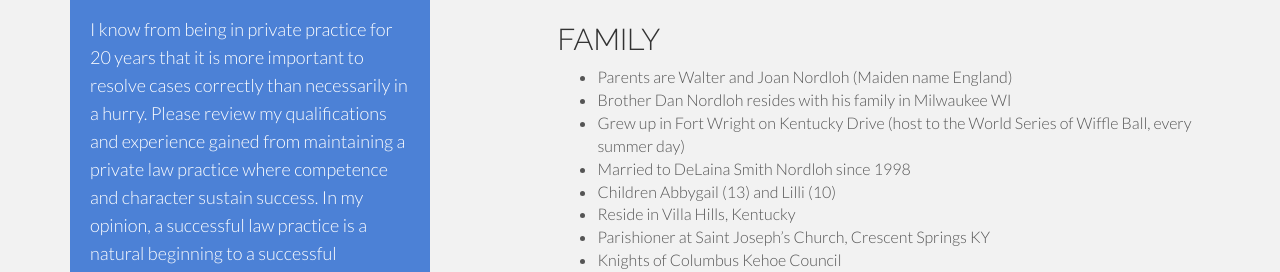
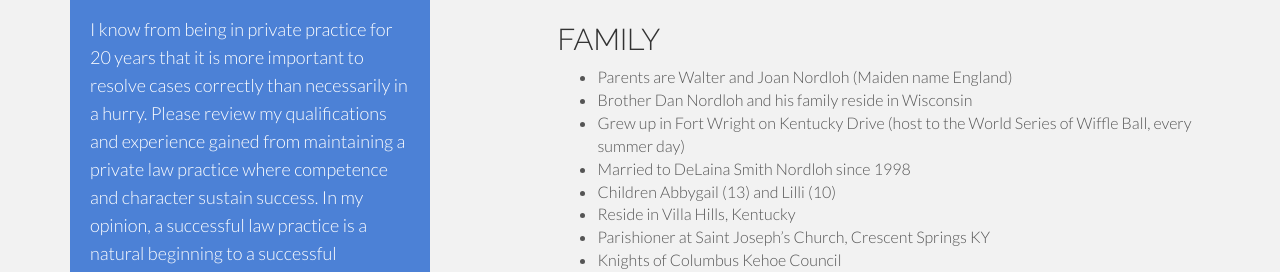
Before and after one commit to NORDLOHFORJUDGE/NordlohForJudge, a Jekyll site: the page built from index.html, in a window 1280 px wide and 900 px high, scrolled down 2996 px. Shown: the part 170-442 px from the top of the window. Built offline with Jekyll 4.4.1, drawn with Linux system fonts in a browser that asks for light colours; Markdown is read by kramdown in place of the engine named in the settings; comment, search, counter and statistics services are not loaded.

Commit message:
Updated profile.md

```diff
--- a/_includes/profile.md
+++ b/_includes/profile.md
@@ -40,7 +40,7 @@
 ## FAMILY
 
 *   Parents are Walter and Joan Nordloh (Maiden name England)
-*   Brother Dan Nordloh resides with his family in Milwaukee WI
+*   Brother Dan Nordloh and his family reside in Wisconsin
 *   Grew up in Fort Wright on Kentucky Drive (host to the World Series of Wiffle   	Ball, every summer day)
 *   Married to DeLaina Smith Nordloh since 1998
 *   Children Abbygail (13) and Lilli (10)
```
